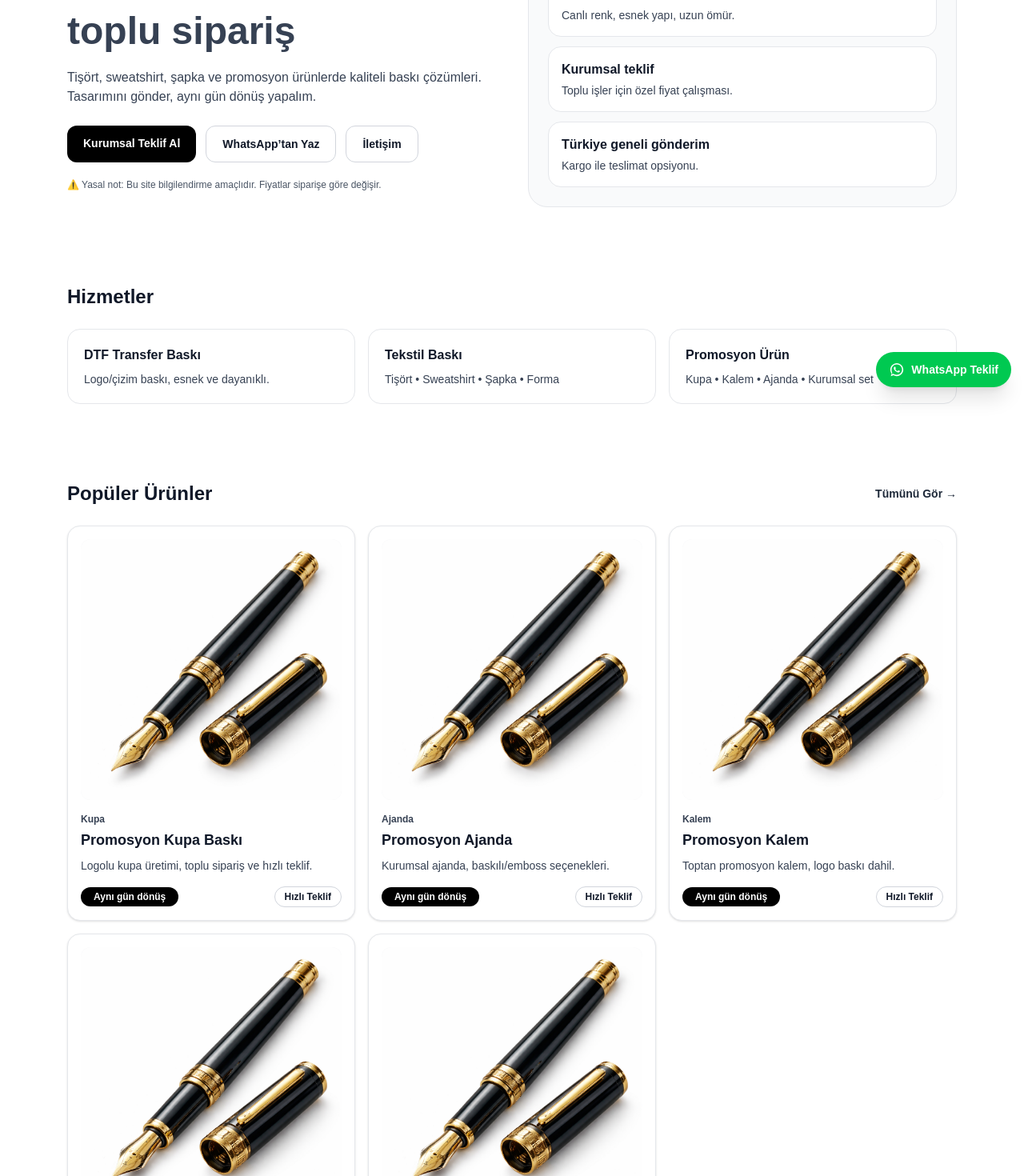
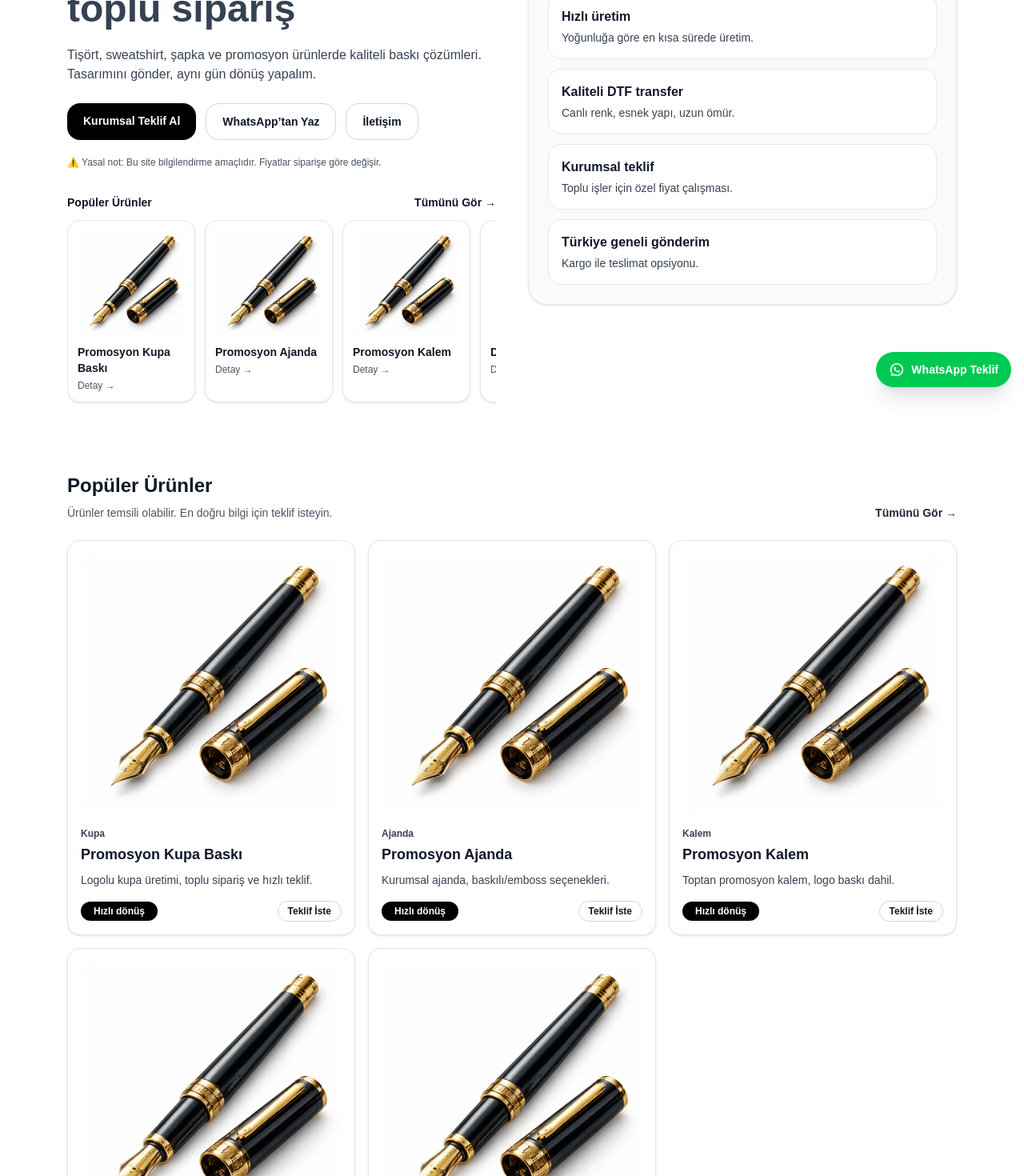
Before and after one commit to berkankocek1-dot/firmapromosyon, a Next.js app: page / in a window 1280 px wide. Shown: the part 300-1770 px from the top of the page at 80% size. Built offline with nearby package versions, Linux system fonts and the light colour scheme.

Commit message:
homepage product layout improvement

```diff
--- a/app/page.tsx
+++ b/app/page.tsx
@@ -43,24 +43,22 @@ export default function Home() {
       />
 
       {/* HERO */}
-      <section className="mx-auto grid max-w-6xl gap-10 px-5 py-12 md:grid-cols-2 md:items-center">
+      <section className="mx-auto grid max-w-6xl gap-10 px-5 py-10 md:grid-cols-2 md:items-center">
         <div>
           <h1 className="text-4xl font-extrabold leading-tight text-gray-900 md:text-5xl">
             DTF Baskı & Promosyon Ürün
-            <span className="block text-gray-700">
-              Hızlı üretim • Kurumsal toplu sipariş
-            </span>
+            <span className="block text-gray-700">Hızlı üretim • Kurumsal toplu sipariş</span>
           </h1>
 
           <p className="mt-4 text-gray-700">
-            Tişört, sweatshirt, şapka ve promosyon ürünlerde kaliteli baskı
-            çözümleri. Tasarımını gönder, aynı gün dönüş yapalım.
+            Tişört, sweatshirt, şapka ve promosyon ürünlerde kaliteli baskı çözümleri.
+            Tasarımını gönder, aynı gün dönüş yapalım.
           </p>
 
           <div className="mt-6 flex flex-wrap gap-3">
             <Link
               href="/teklif"
-              className="rounded-xl bg-black px-5 py-3 text-sm font-semibold text-white hover:opacity-90"
+              className="rounded-2xl bg-black px-5 py-3 text-sm font-semibold text-white hover:bg-gray-900"
             >
               Kurumsal Teklif Al
             </Link>
@@ -68,7 +66,7 @@ export default function Home() {
             <a
               href={WHATSAPP}
               target="_blank"
-              className="rounded-xl border border-gray-300 bg-white px-5 py-3 text-sm font-semibold text-gray-900 hover:border-gray-500"
+              className="rounded-2xl border border-gray-300 bg-white px-5 py-3 text-sm font-semibold text-gray-900 hover:border-gray-500"
               rel="noreferrer"
             >
               WhatsApp’tan Yaz
@@ -76,19 +74,52 @@ export default function Home() {
 
             <Link
               href="/iletisim"
-              className="rounded-xl border border-gray-300 bg-white px-5 py-3 text-sm font-semibold text-gray-900 hover:border-gray-500"
+              className="rounded-2xl border border-gray-300 bg-white px-5 py-3 text-sm font-semibold text-gray-900 hover:border-gray-500"
             >
               İletişim
             </Link>
           </div>
 
           <div className="mt-5 text-xs text-gray-600">
-            ⚠️ Yasal not: Bu site bilgilendirme amaçlıdır. Fiyatlar siparişe göre
-            değişir.
+            ⚠️ Yasal not: Bu site bilgilendirme amaçlıdır. Fiyatlar siparişe göre değişir.
+          </div>
+
+          {/* POPÜLER ÜRÜNLER ŞERİDİ (fold içinde) */}
+          <div className="mt-8">
+            <div className="flex items-center justify-between">
+              <div className="text-sm font-semibold text-gray-900">Popüler Ürünler</div>
+              <Link href="/urunler" className="text-sm font-semibold text-gray-900 hover:underline">
+                Tümünü Gör →
+              </Link>
+            </div>
+
+            <div className="mt-3 flex gap-3 overflow-x-auto pb-2 [-ms-overflow-style:none] [scrollbar-width:none] [&::-webkit-scrollbar]:hidden">
+              {products.slice(0, 6).map((p: any) => (
+                <Link
+                  key={p.slug}
+                  href={`/urunler/${p.slug}`}
+                  className="min-w-[160px] rounded-2xl border border-gray-200 bg-white p-3 shadow-sm transition hover:-translate-y-0.5 hover:shadow-md"
+                >
+                  <div className="relative aspect-square overflow-hidden rounded-xl bg-gray-100">
+                    <Image
+                      src={p.image ?? "/og.jpg"}
+                      alt={p.title ?? "Ürün"}
+                      fill
+                      sizes="160px"
+                      className="object-cover transition duration-500 hover:scale-110"
+                    />
+                  </div>
+                  <div className="mt-2 line-clamp-2 text-sm font-semibold text-gray-900">
+                    {p.title ?? "Ürün"}
+                  </div>
+                  <div className="mt-1 text-xs text-gray-600">Detay →</div>
+                </Link>
+              ))}
+            </div>
           </div>
         </div>
 
-        <div className="rounded-3xl border border-gray-200 bg-gray-50 p-6">
+        <div className="rounded-3xl border border-gray-200 bg-gray-50 p-6 shadow-sm">
           <div className="text-sm font-semibold text-gray-900">Öne Çıkanlar</div>
 
           <div className="mt-4 grid gap-3">
@@ -100,7 +131,65 @@ export default function Home() {
         </div>
       </section>
 
-      {/* SECTIONS */}
+      {/* ÜRÜNLER (YUKARI ALINDI) */}
+      <section id="urunler" className="mx-auto max-w-6xl px-5 py-10">
+        <div className="flex items-end justify-between gap-4">
+          <div>
+            <h2 className="text-2xl font-extrabold text-gray-900">Popüler Ürünler</h2>
+            <p className="mt-2 text-sm text-gray-600">
+              Ürünler temsili olabilir. En doğru bilgi için teklif isteyin.
+            </p>
+          </div>
+
+          <Link href="/urunler" className="text-sm font-semibold text-gray-800 hover:text-black">
+            Tümünü Gör →
+          </Link>
+        </div>
+
+        <div className="mt-6 grid gap-4 sm:grid-cols-2 md:grid-cols-3">
+          {products.slice(0, 6).map((p: any) => (
+            <div
+              key={p.slug}
+              className="group rounded-2xl border border-gray-200 bg-white p-4 shadow-sm transition hover:-translate-y-1 hover:shadow-md"
+            >
+              <Link href={`/urunler/${p.slug}`} className="block">
+                <div className="relative aspect-square w-full overflow-hidden rounded-xl bg-gray-100">
+                  <Image
+                    src={p.image ?? "/og.jpg"}
+                    alt={p.title ?? "Ürün"}
+                    fill
+                    sizes="(max-width: 768px) 100vw, 33vw"
+                    className="object-cover transition duration-500 group-hover:scale-110"
+                  />
+                </div>
+
+                <div className="mt-4">
+                  <div className="text-xs font-semibold text-gray-700">{p.category ?? "Ürün"}</div>
+                  <div className="mt-1 text-lg font-bold text-gray-900">{p.title ?? "Ürün"}</div>
+                  <div className="mt-2 text-sm text-gray-700">
+                    {p.shortDesc ?? "Kurumsal promosyon için hızlı teklif alın."}
+                  </div>
+                </div>
+              </Link>
+
+              <div className="mt-4 flex items-center justify-between gap-2">
+                <div className="inline-block rounded-full bg-black px-4 py-1 text-xs font-semibold text-white">
+                  Hızlı dönüş
+                </div>
+
+                <Link
+                  href={`/teklif?urun=${p.slug}`}
+                  className="rounded-full border border-gray-300 bg-white px-3 py-1 text-xs font-semibold text-gray-900 hover:border-gray-500"
+                >
+                  Teklif İste
+                </Link>
+              </div>
+            </div>
+          ))}
+        </div>
+      </section>
+
+      {/* HİZMETLER (ÜRÜNLERDEN SONRA) */}
       <section id="hizmetler" className="mx-auto max-w-6xl px-5 py-12">
         <h2 className="text-2xl font-extrabold text-gray-900">Hizmetler</h2>
         <div className="mt-6 grid gap-4 md:grid-cols-3">
@@ -110,65 +199,11 @@ export default function Home() {
         </div>
       </section>
 
-      {/* URUNLER */}
-      <section id="urunler" className="mx-auto max-w-6xl px-5 py-12">
-        <div className="flex items-center justify-between">
-          <h2 className="text-2xl font-extrabold text-gray-900">Popüler Ürünler</h2>
-
-          <Link
-            href="/urunler"
-            className="text-sm font-semibold text-gray-800 hover:text-black"
-          >
-            Tümünü Gör →
-          </Link>
-        </div>
-
-        <div className="mt-6 grid gap-4 sm:grid-cols-2 md:grid-cols-3">
-          {products.slice(0, 6).map((p) => (
-            <div
-              key={p.id}
-              className="group rounded-2xl border border-gray-200 bg-white p-4 shadow-sm transition hover:-translate-y-1 hover:shadow-md"
-            >
-              <Link href={`/urunler/${p.slug}`} className="block">
-                <div className="relative aspect-square w-full overflow-hidden rounded-xl bg-gray-100">
-                  <Image
-                    src={p.image}
-                    alt={p.title}
-                    fill
-                    sizes="(max-width: 768px) 100vw, 33vw"
-                    className="object-cover transition duration-500 group-hover:scale-110"
-                  />
-                </div>
-
-                <div className="mt-4">
-                  <div className="text-xs font-semibold text-gray-700">{p.category}</div>
-                  <div className="mt-1 text-lg font-bold text-gray-900">{p.title}</div>
-                  <div className="mt-2 text-sm text-gray-700">{p.shortDesc}</div>
-                </div>
-              </Link>
-
-              <div className="mt-4 flex items-center justify-between gap-2">
-                <div className="inline-block rounded-full bg-black px-4 py-1 text-xs font-semibold text-white">
-                  Aynı gün dönüş
-                </div>
-
-                <Link
-                  href={`/teklif?urun=${p.slug}`}
-                  className="rounded-full border border-gray-300 bg-white px-3 py-1 text-xs font-semibold text-gray-900 hover:border-gray-500"
-                >
-                  Hızlı Teklif
-                </Link>
-              </div>
-            </div>
-          ))}
-        </div>
-      </section>
-
       <section id="surec" className="mx-auto max-w-6xl px-5 py-12">
         <h2 className="text-2xl font-extrabold text-gray-900">Sipariş Süreci</h2>
         <div className="mt-6 grid gap-4 md:grid-cols-3">
           <Step n="1" title="Tasarım Gönder" text="WhatsApp veya form ile dosyanı ilet." />
-          <Step n="2" title="Onay & Fiyat" text="Ölçü/adet/baskıya göre fiyatı netleştirelim." />
+          <Step n="2" title="Onay & Bilgi" text="Ölçü/adet/baskıya göre detayları netleştirelim." />
           <Step n="3" title="Üretim & Teslim" text="Üretelim, kargo/elden teslim edelim." />
         </div>
       </section>
@@ -178,7 +213,7 @@ export default function Home() {
         <div className="mt-6 space-y-3">
           <Faq
             q="Minimum adet var mı?"
-            a="Genel olarak esnek üretim yapıyoruz. En doğru fiyat için ürün ve tasarım bilgisini iletmeniz yeterli."
+            a="Esnek üretim yapıyoruz. En doğru bilgi için ürün ve tasarım bilgisini iletmeniz yeterli."
           />
           <Faq
             q="Teslim süresi kaç gün?"
--- /dev/null
+++ b/app/rehber/[slug]/page.tsx
@@ -0,0 +1,185 @@
+import Link from "next/link";
+import { notFound } from "next/navigation";
+import Script from "next/script";
+
+const SITE_URL = "https://www.firmapromosyon.com";
+
+type PageProps = {
+  params: Promise<{ slug: string }>;
+};
+
+type Guide = {
+  slug: string;
+  title: string;
+  description: string;
+  h1: string;
+  sections: { title: string; body: string }[];
+  ctaProductSlug?: string; // varsa "Hızlı Teklif Al" bunu seçer
+};
+
+const guides: Guide[] = [
+  {
+    slug: "dtf-baski-nedir",
+    title: "DTF Baskı Nedir? Avantajları ve Kullanım Alanları",
+    description:
+      "DTF baskı nedir, nasıl yapılır, avantajları nelerdir ve hangi ürünlerde kullanılır? Kısa ve net rehber.",
+    h1: "DTF Baskı Nedir?",
+    sections: [
+      {
+        title: "DTF baskı ne demek?",
+        body:
+          "DTF (Direct To Film), tasarımın önce özel bir filme basılıp ardından ısı ve pres ile ürüne aktarılmasıdır. Tekstil başta olmak üzere birçok yüzeyde kullanılabilir.",
+      },
+      {
+        title: "Avantajları",
+        body:
+          "Canlı renkler, yüksek detay, dayanıklılık ve düşük adetlerde de üretim esnekliği sağlar. Tasarımlar yıkamaya karşı dayanıklı olacak şekilde uygulanabilir.",
+      },
+      {
+        title: "Nerelerde kullanılır?",
+        body:
+          "DTF baskı en çok tişört, sweatshirt, bez çanta gibi tekstil ürünlerinde tercih edilir. Kurumsal etkinlik ve promosyonlarda hızlı üretim için uygundur.",
+      },
+    ],
+    ctaProductSlug: "dtf-baskili-tisort",
+  },
+  {
+    slug: "promosyon-kupa-baski",
+    title: "Promosyon Kupa Baskı: Toplu Sipariş ve Fiyatı Etkileyenler",
+    description:
+      "Promosyon kupa baskıda baskı türleri, adet, termin ve fiyatı etkileyen detaylar. Kurumsal sipariş için rehber.",
+    h1: "Promosyon Kupa Baskı Rehberi",
+    sections: [
+      {
+        title: "Hangi baskı türleri yapılır?",
+        body:
+          "Kupa baskıda tasarım, ürün ve adet bilgisine göre uygun baskı yöntemi belirlenir. Logo konumu ve renk sayısı fiyatı etkiler.",
+      },
+      {
+        title: "Fiyatı neler etkiler?",
+        body:
+          "Adet, baskı alanı, tasarım detayı ve termin süresi fiyatı belirleyen ana unsurlardır. Toplu alımlarda birim maliyet düşer.",
+      },
+      {
+        title: "Kurumsal sipariş süreci",
+        body:
+          "İstenen model, adet ve teslim tarihi paylaşıldığında hızlı şekilde teklif hazırlanır. Termin ve baskı detayları teklifte netleşir.",
+      },
+    ],
+    ctaProductSlug: "promosyon-kupa",
+  },
+  {
+    slug: "promosyon-kalem-toptan",
+    title: "Promosyon Kalem Toptan: Kurumsal Hediyede Doğru Seçim",
+    description:
+      "Promosyon kalem çeşitleri, baskı alanı, adet ve teklif süreci. Toptan alım için pratik rehber.",
+    h1: "Promosyon Kalem Toptan",
+    sections: [
+      {
+        title: "Kalem türleri",
+        body:
+          "Plastik, metal ve premium seçenekler bulunur. Kurumsal etkinlik, fuar ve müşteri hediyesi için yaygın kullanılır.",
+      },
+      {
+        title: "Baskı alanı ve logo",
+        body:
+          "Logo konumu, renk sayısı ve kalem modeli baskı uygulamasını etkiler. Net bir logo dosyası teklif sürecini hızlandırır.",
+      },
+      {
+        title: "Toptan sipariş ipucu",
+        body:
+          "Adet ve hedef kullanım amacına göre model seçmek maliyeti optimize eder. Termin ve teslimat bilgisi teklifte netleşir.",
+      },
+    ],
+    ctaProductSlug: "promosyon-kalem",
+  },
+];
+
+function getGuide(slug: string) {
+  return guides.find((g) => g.slug === slug);
+}
+
+export async function generateMetadata({ params }: PageProps) {
+  const { slug } = await params;
+  const guide = getGuide(slug);
+  if (!guide) return { title: "Sayfa Bulunamadı", robots: { index: false, follow: false } };
+
+  const canonical = `/rehber/${guide.slug}`;
+  return {
+    title: guide.title,
+    description: guide.description,
+    alternates: { canonical },
+    openGraph: {
+      type: "article",
+      url: `${SITE_URL}${canonical}`,
+      title: guide.title,
+      description: guide.description,
+      siteName: "FirmaPromosyon",
+      locale: "tr_TR",
+    },
+  };
+}
+
+export default async function GuidePage({ params }: PageProps) {
+  const { slug } = await params;
+  const guide = getGuide(slug);
+  if (!guide) return notFound();
+
+  const faqJsonLd = {
+    "@context": "https://schema.org",
+    "@type": "Article",
+    headline: guide.title,
+    description: guide.description,
+    mainEntityOfPage: `${SITE_URL}/rehber/${guide.slug}`,
+  };
+
+  return (
+    <main className="mx-auto max-w-5xl px-5 py-12">
+      <Script
+        id="guide-jsonld"
+        type="application/ld+json"
+        dangerouslySetInnerHTML={{ __html: JSON.stringify(faqJsonLd) }}
+      />
+
+      <div className="mb-6">
+        <Link href="/rehber" className="text-sm font-medium text-gray-600 hover:text-black">
+          ← Rehberlere dön
+        </Link>
+      </div>
+
+      <h1 className="text-3xl font-extrabold text-gray-900">{guide.h1}</h1>
+      <p className="mt-3 text-gray-600">{guide.description}</p>
+
+      <div className="mt-8 space-y-6">
+        {guide.sections.map((s) => (
+          <section key={s.title} className="rounded-2xl border border-gray-200 bg-white p-6 shadow-sm">
+            <h2 className="text-lg font-bold text-gray-900">{s.title}</h2>
+            <p className="mt-2 text-gray-700">{s.body}</p>
+          </section>
+        ))}
+      </div>
+
+      <div className="mt-10 rounded-2xl bg-black p-6 text-white">
+        <div className="text-lg font-bold">Kurumsal teklif almak ister misiniz?</div>
+        <p className="mt-2 text-white/80 text-sm">
+          Adet, baskı ve termin bilgisine göre hızlı teklif hazırlayalım.
+        </p>
+
+        <div className="mt-4 flex flex-col gap-3 sm:flex-row">
+          <Link
+            href={guide.ctaProductSlug ? `/teklif?urun=${guide.ctaProductSlug}` : "/teklif"}
+            className="rounded-xl bg-white px-6 py-3 text-center text-sm font-semibold text-black hover:bg-gray-200"
+          >
+            Hızlı Teklif Al
+          </Link>
+          <Link
+            href="/iletisim"
+            className="rounded-xl border border-white/30 px-6 py-3 text-center text-sm font-semibold text-white hover:bg-white/10"
+          >
+            İletişime Geç
+          </Link>
+        </div>
+      </div>
+    </main>
+  );
+}
--- /dev/null
+++ b/app/rehber/page.tsx
@@ -0,0 +1,40 @@
+import Link from "next/link";
+
+const guides = [
+  {
+    slug: "dtf-baski-nedir",
+    title: "DTF Baskı Nedir?",
+    desc: "DTF baskı süreci ve avantajları.",
+  },
+  {
+    slug: "promosyon-kupa-baski",
+    title: "Promosyon Kupa Baskı",
+    desc: "Kurumsal kupa siparişi rehberi.",
+  },
+  {
+    slug: "promosyon-kalem-toptan",
+    title: "Promosyon Kalem Toptan",
+    desc: "Toptan promosyon kalem seçenekleri.",
+  },
+];
+
+export default function RehberPage() {
+  return (
+    <main className="mx-auto max-w-6xl px-5 py-12">
+      <h1 className="text-3xl font-bold">Promosyon Rehberleri</h1>
+
+      <div className="mt-6 grid gap-4 md:grid-cols-2">
+        {guides.map((g) => (
+          <Link
+            key={g.slug}
+            href={`/rehber/${g.slug}`}
+            className="border p-5 rounded-xl hover:shadow"
+          >
+            <h2 className="text-lg font-semibold">{g.title}</h2>
+            <p className="text-gray-600 text-sm mt-2">{g.desc}</p>
+          </Link>
+        ))}
+      </div>
+    </main>
+  );
+}
```
